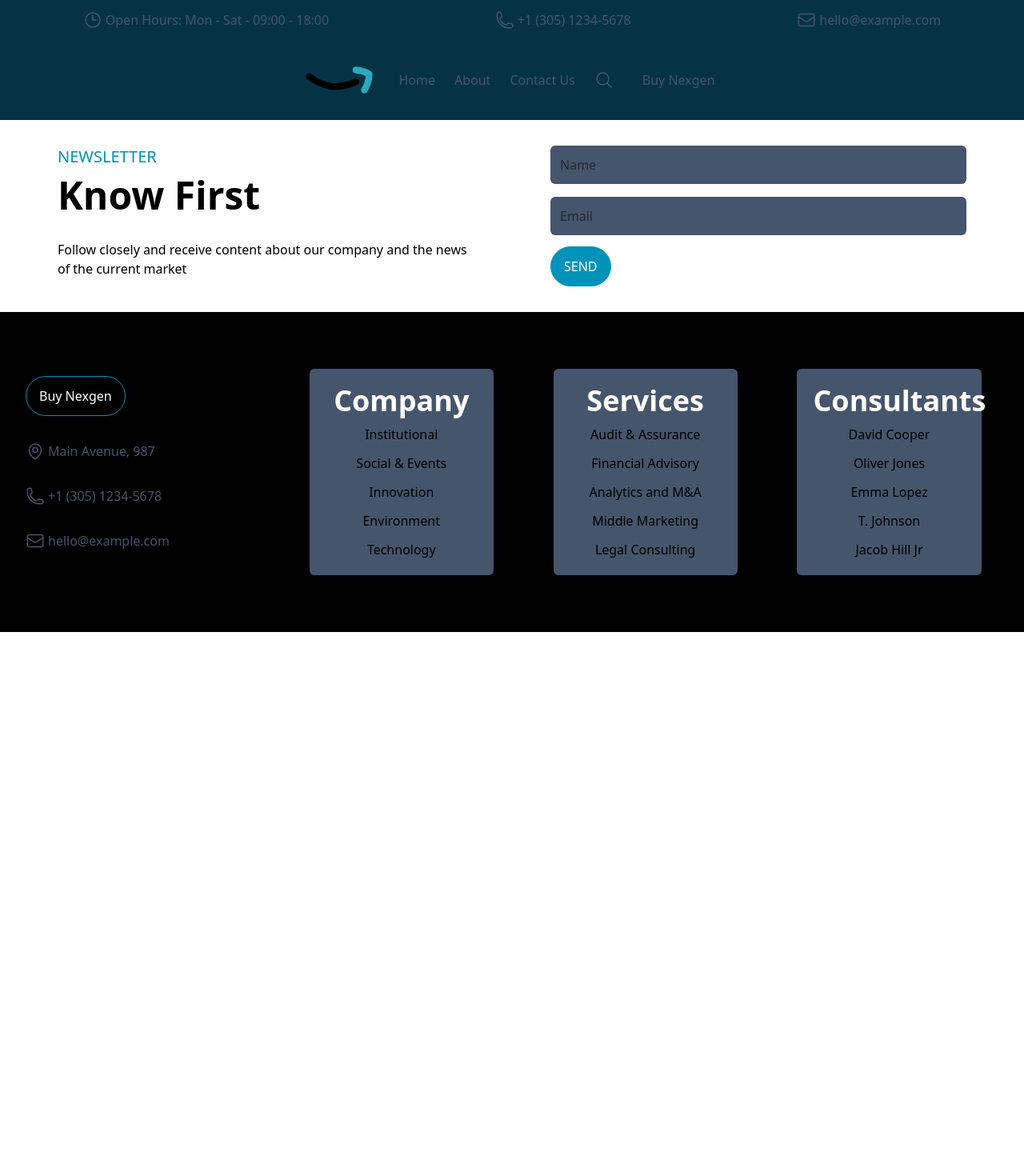
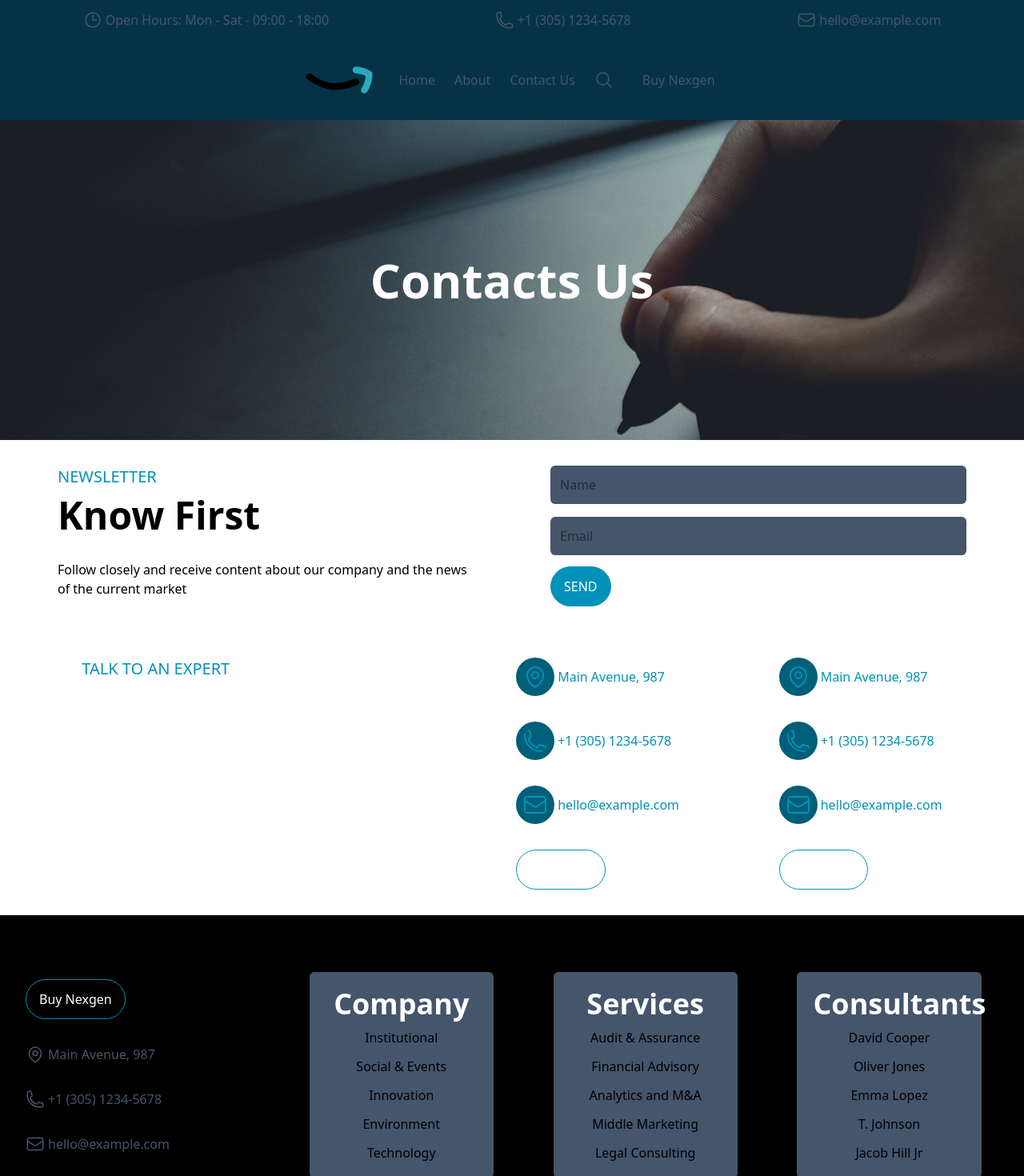
Before and after one commit to RykerWilder/logistic-site, a Vue app: page /contact-us in a window 1280 px wide. Shown: the top 1470 px of the page at 80% size. Before the commit the page ends 800 px from the top, so only its background shows below. Built offline with nearby package versions, Linux system fonts and the light colour scheme.

Commit message:
feat: props in TalkToAnExpert.vue

```diff
--- a/src/components/TalkToAnExpert.vue
+++ b/src/components/TalkToAnExpert.vue
@@ -4,13 +4,16 @@ import ContactList from './ContactList.vue';
 export default {
     components: {
         ContactList
+    },
+    props: {
+        bg: String
     }
 }
 </script>
 
 <template>
 
-    <section class="px-10 bg-slate-600 flex justify-around">
+    <section :class="bg" class="px-10 flex justify-around">
         <div class="p-8">
             <h5 class="text-cyan-600 text-xl mb-2.5">TALK TO AN EXPERT</h5>
             <h2 class="text-5xl font-bold mb-8 text-white">Our <br> Business <br> Units</h2>
--- a/src/pages/Contacts.vue
+++ b/src/pages/Contacts.vue
@@ -1,8 +1,10 @@
 <script>
 import NewsLetter from '../components/NewsLetter.vue';
+import TalkToAnExpert from '../components/TalkToAnExpert.vue';
 export default {
     components: {
-        NewsLetter
+        NewsLetter,
+        TalkToAnExpert
     }
 }
 
@@ -11,8 +13,18 @@ export default {
 
 <template>
     <main>
+        <section class="h-[50vh] flex justify-center items-center">
+            <h1 class="text-center text-white text-6xl font-extrabold z-10">Contacts Us</h1>
+        </section>
         <NewsLetter />
+        <TalkToAnExpert :bg="bg-black"/>
     </main>
 </template>
 
-<style lang="scss" scoped></style>
+<style scoped>
+section:nth-child(1) {
+    background-image: url('../assets/img/bg-contact.jpg');
+    background-position: center;
+    background-attachment: fixed;
+}
+</style>
```
Also changed, not shown: src/assets/img/bg-contact.jpg (renamed from src/assets/img/bg-1.jpg).
